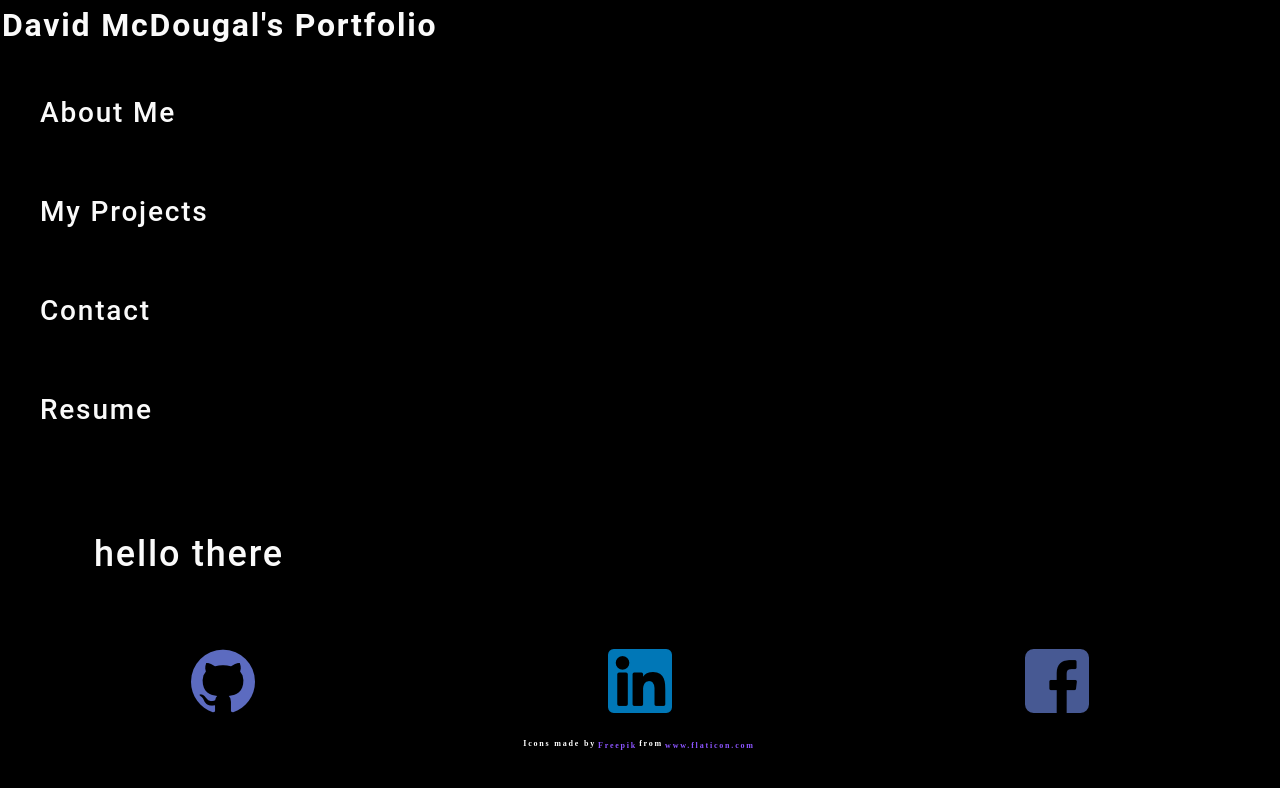
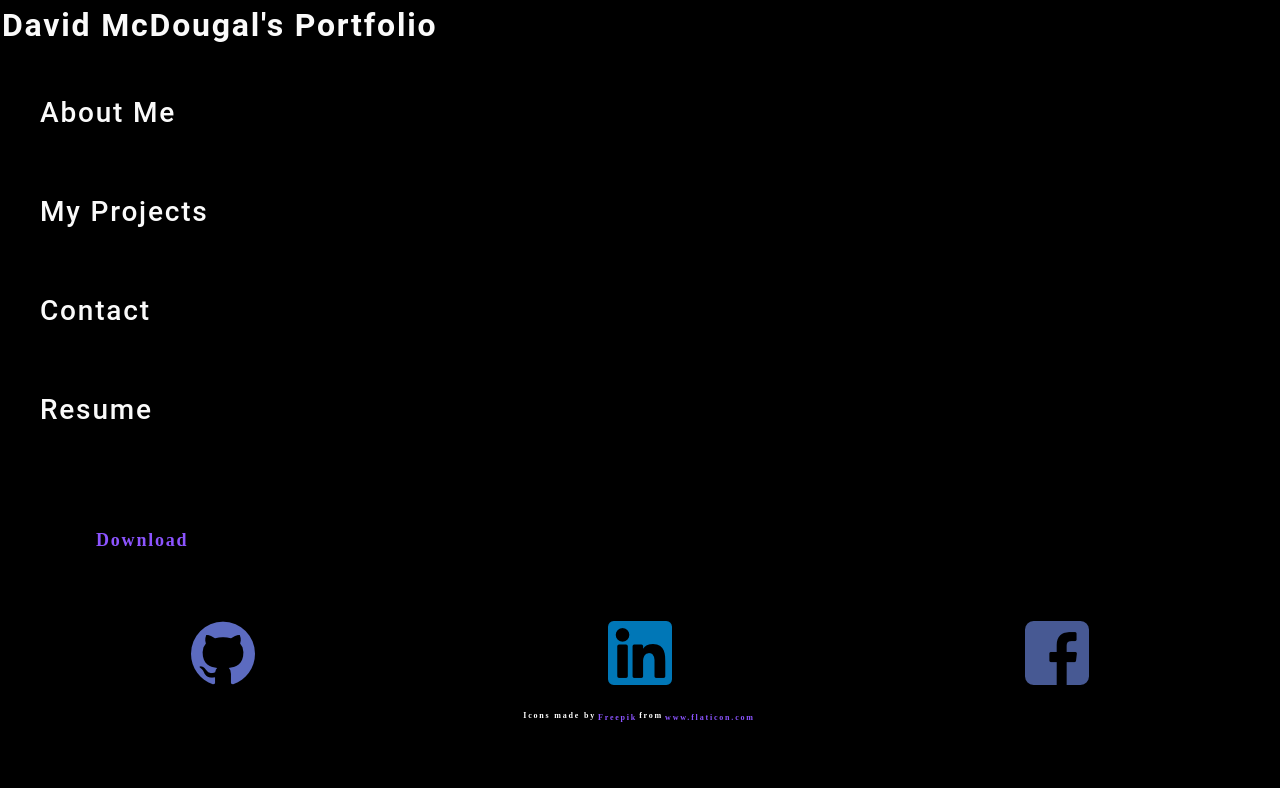
Before and after one commit to davsav16/david-m-portfolio, a React (Create React App) app: page / in a window 1280 px wide. Both pictures are taken after a click on the item "Resume". Shown: the top 788 px of the page. Built offline with nearby package versions, Linux system fonts and the light colour scheme.

Commit message:
added ability to download resume

```diff
--- a/package.json
+++ b/package.json
@@ -10,6 +10,7 @@
     "react": "^17.0.2",
     "react-bootstrap": "^1.6.1",
     "react-dom": "^17.0.2",
+    "react-pdf": "^5.3.2",
     "react-scripts": "4.0.3",
     "web-vitals": "^1.1.2"
   },
--- a/src/components/Resume/index.js
+++ b/src/components/Resume/index.js
@@ -1,9 +1,11 @@
 import React from 'react';
+import davidResume from '../../assets/document/David_McDougal_Resume_2.pdf'
 
 function Resume() {
     return (
         <section>
-            <h1>hello there</h1>
+            <a href={davidResume} download="resume">Download</a>
+
         </section>
     )
 }
```
Also changed, not shown: 2 other files (tests, documents, lock files or other folders).
